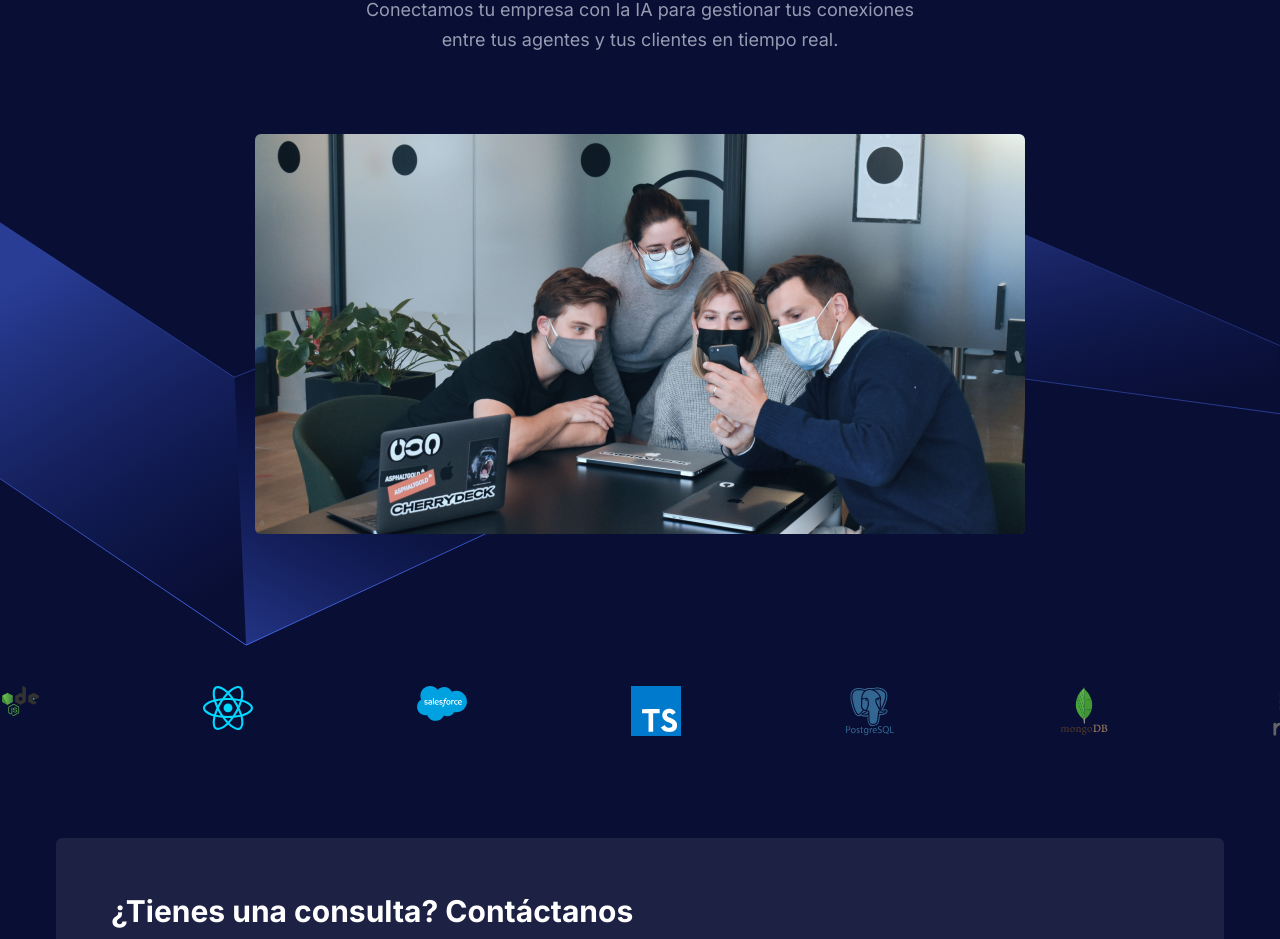
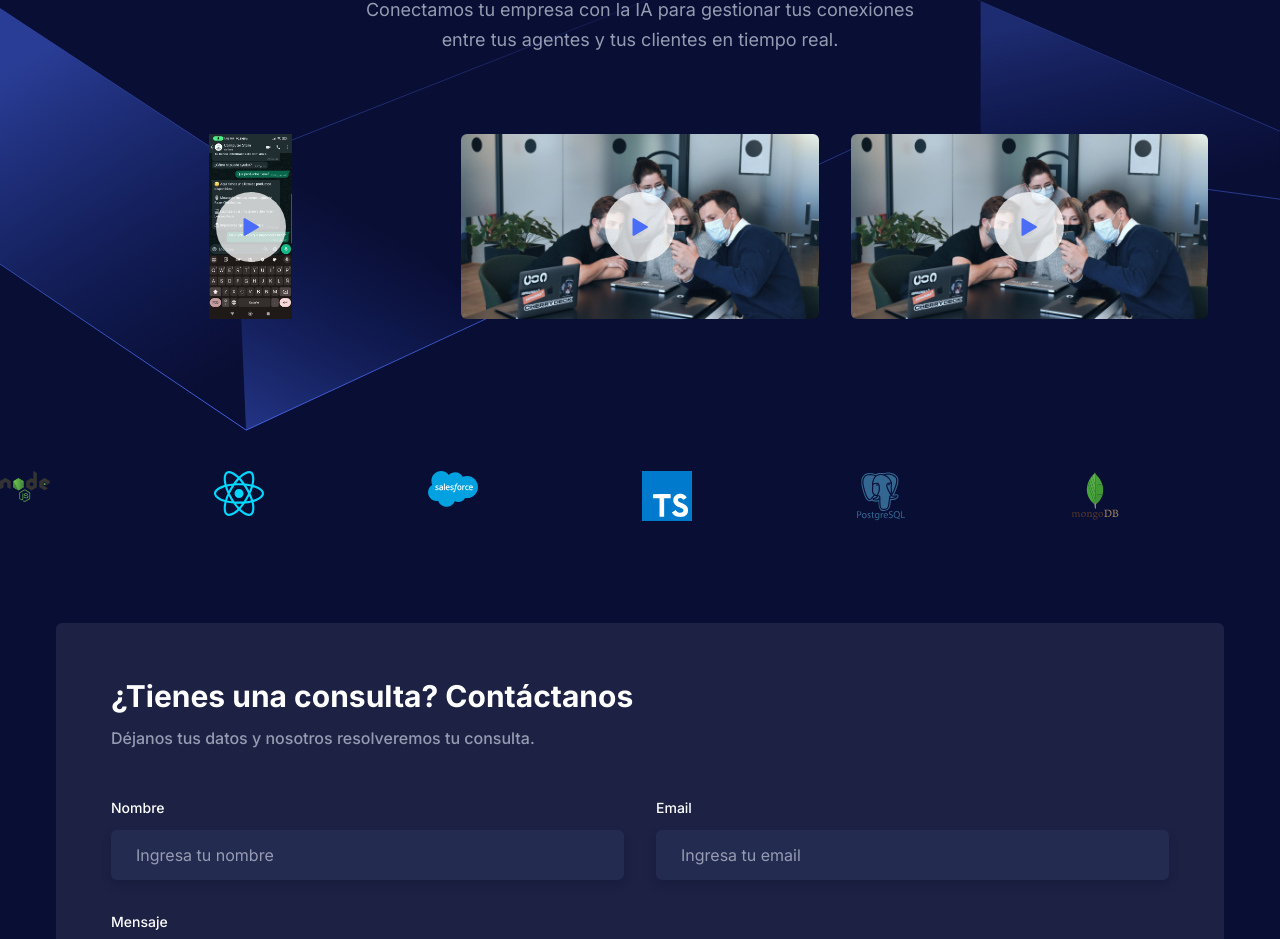
Before and after one commit to nova-peru/nova-peru.github.io, a Next.js app: page / in a window 1280 px wide. Shown: the part 2028-2967 px from the top of the page. Built offline with nearby package versions, Linux system fonts and the light colour scheme.

Commit message:
feat: add VideoItem & videos

```diff
--- /dev/null
+++ b/components/Video/VideoItem.tsx
@@ -0,0 +1,37 @@
+import { useState } from "react";
+import ModalVideo from "react-modal-video";
+import Image from 'next/image'
+
+const VideoItem = ({ id, image }) => {
+  const [isOpen, setOpen] = useState(false);
+
+  return (
+    <div className="w-full px-4">
+      <div className="wow fadeInUp mx-auto max-w-[770px] overflow-hidden rounded-md" data-wow-delay=".15s">
+        <div className="relative aspect-[77/40] items-center justify-center">
+          <Image data-cy="video-image" src={image} alt="video image" layout="fill" objectFit="contain" />
+          <div className="absolute top-0 right-0 flex h-full w-full items-center justify-center">
+            <button
+              onClick={() => setOpen(true)}
+              className="flex h-[70px] w-[70px] items-center justify-center rounded-full bg-white bg-opacity-75 text-primary transition hover:bg-opacity-100"
+            >
+              <svg width="16" height="18" viewBox="0 0 16 18" className="fill-current">
+                <path d="M15.5 8.13397C16.1667 8.51888 16.1667 9.48112 15.5 9.86602L2 17.6603C1.33333 18.0452 0.499999 17.564 0.499999 16.7942L0.5 1.20577C0.5 0.43597 1.33333 -0.0451549 2 0.339745L15.5 8.13397Z" />
+              </svg>
+            </button>
+          </div>
+        </div>
+      </div>
+      <ModalVideo
+        channel="youtube"
+        autoplay={true}
+        start={true}
+        isOpen={isOpen}
+        videoId={id}
+        onClose={() => setOpen(false)}
+      />
+    </div>
+  );
+};
+
+export default VideoItem;
--- a/components/Video/index.tsx
+++ b/components/Video/index.tsx
@@ -1,17 +1,13 @@
-"use client";
+'use client'
 
-import { useState } from "react";
 import SectionTitle from "../Common/SectionTitle";
-
-import ModalVideo from "react-modal-video";
+import VideoItem from "./VideoItem";
+import { videos } from './videos';
 
 const Video = () => {
-  const [isOpen, setOpen] = useState(false);
-
   return (
     <section className="relative z-10 py-16 md:py-20 lg:py-28">
       <div className="container">
-        {/* <div>Chatbot:</div> */}
         <SectionTitle
           title="Chatbot:"
           subtitle="Descubre el potencial de la IA en tu negocio"
@@ -20,47 +16,10 @@ const Video = () => {
           center
           mb="80px"
         />
-
-        <div className="-mx-4 flex flex-wrap">
-          <div className="w-full px-4">
-            <div
-              className="wow fadeInUp mx-auto max-w-[770px] overflow-hidden rounded-md"
-              data-wow-delay=".15s"
-            >
-              <div className="relative aspect-[77/40] items-center justify-center">
-                <img data-cy="video-image" src="images/video/video.jpg" alt="video image" />
-                <div className="absolute top-0 right-0 flex h-full w-full items-center justify-center">
-                  <button
-                    disabled
-                    onClick={() => setOpen(true)}
-                    className="hidden"
-                  // className="flex h-[70px] w-[70px] items-center justify-center rounded-full bg-white bg-opacity-75 text-primary transition hover:bg-opacity-100"
-                  >
-                    <svg
-                      width="16"
-                      height="18"
-                      viewBox="0 0 16 18"
-                      className="fill-current"
-                    >
-                      <path d="M15.5 8.13397C16.1667 8.51888 16.1667 9.48112 15.5 9.86602L2 17.6603C1.33333 18.0452 0.499999 17.564 0.499999 16.7942L0.5 1.20577C0.5 0.43597 1.33333 -0.0451549 2 0.339745L15.5 8.13397Z" />
-                    </svg>
-                  </button>
-                </div>
-              </div>
-            </div>
-          </div>
+        <div className="flex flex-row flex-nowrap overflow-x-auto">
+          {videos.map(video => <VideoItem key={video.id} id={video.id} image={video.image}></VideoItem>)}
         </div>
       </div>
-
-      <ModalVideo
-        channel="youtube"
-        autoplay={true}
-        start={true}
-        isOpen={isOpen}
-        videoId="L61p2uyiMSo"
-        onClose={() => setOpen(false)}
-      />
-
       <div className="absolute bottom-0 left-0 right-0 z-[-1]">
         <img src="images/video/shape.svg" alt="shape" className="w-full" />
       </div>
--- /dev/null
+++ b/components/Video/videos.ts
@@ -0,0 +1,19 @@
+type Video = {
+  id: string,
+  image: string
+}
+
+export const videos : Video[] = [
+  {
+    id: 'tp0Ycr_NnMI',
+    image: 'images/video/bot-1.jpg'
+  },
+  {
+    id: 'P7pmkgtqhHg',
+    image: 'images/video/video.jpg'
+  },
+  {
+    id: 'VGH9NL7pDOQ',
+    image: 'images/video/video.jpg'
+  }
+]
```
Also changed, not shown: public/images/video/bot-1.jpg (added).
